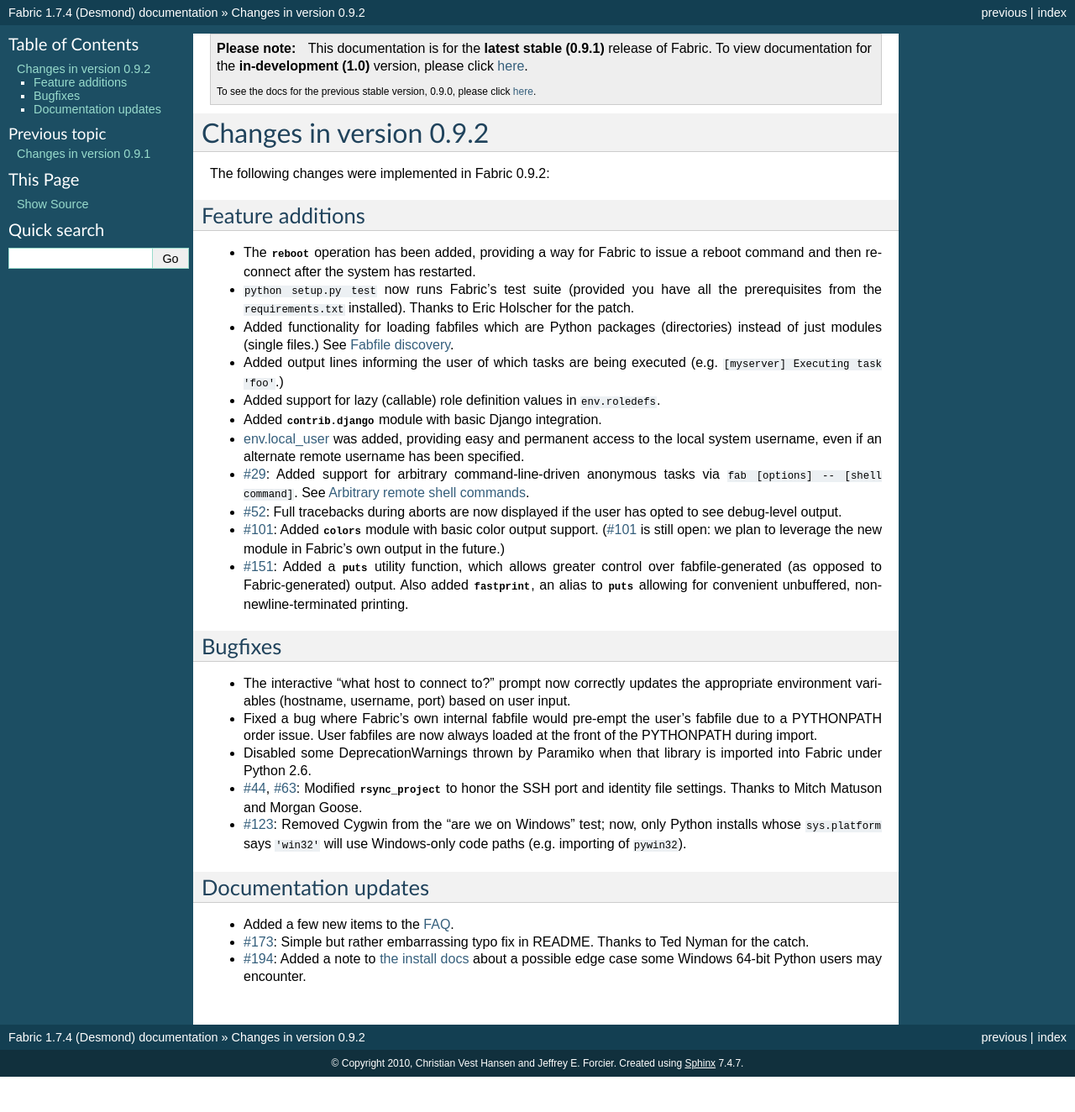
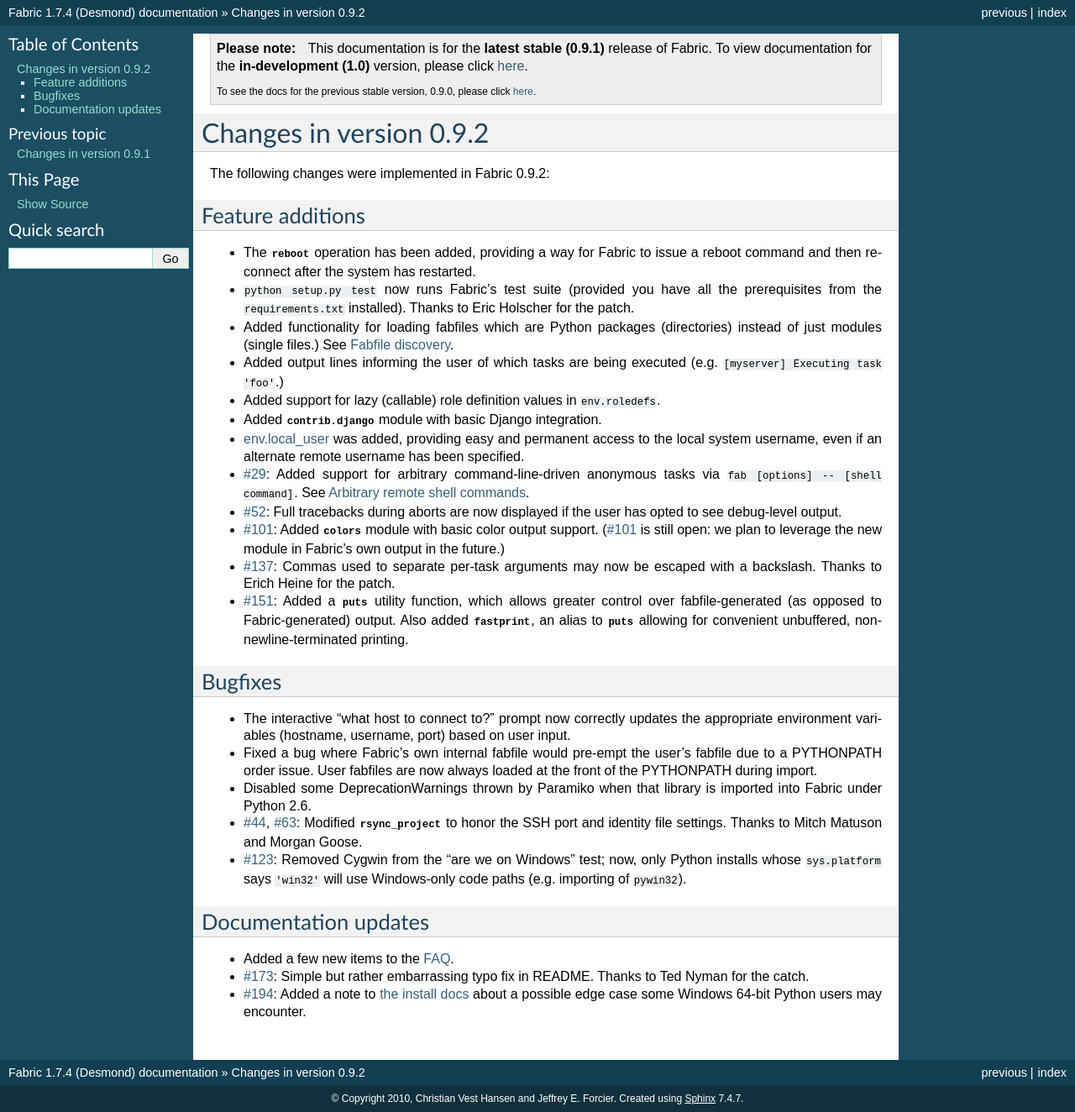
Before and after one commit to fabric/fabric, a Sphinx documentation site: the page built from docs/changes/0.9.2.rst, in a window 1280 px wide. Shown: the whole page at 84% size. Built offline with Sphinx 7.4.7, drawn with Linux system fonts in a browser that asks for light colours; before the commit the page ends 1282 px from its top, so only the background shows below that.

Commit message:
Add changelog for previous commit

```diff
--- a/docs/changes/0.9.2.rst
+++ b/docs/changes/0.9.2.rst
@@ -31,6 +31,8 @@
 * :issue:`101`: Added `~fabric.colors` module with basic color output support.
   (:issue:`101` is still open: we plan to leverage the new module in Fabric's
   own output in the future.)
+* :issue:`137`: Commas used to separate per-task arguments may now be escaped
+  with a backslash. Thanks to Erich Heine for the patch.
 * :issue:`151`: Added a `~fabric.utils.puts` utility function, which allows
   greater control over fabfile-generated (as opposed to Fabric-generated)
   output. Also added `~fabric.utils.fastprint`, an alias to
```
